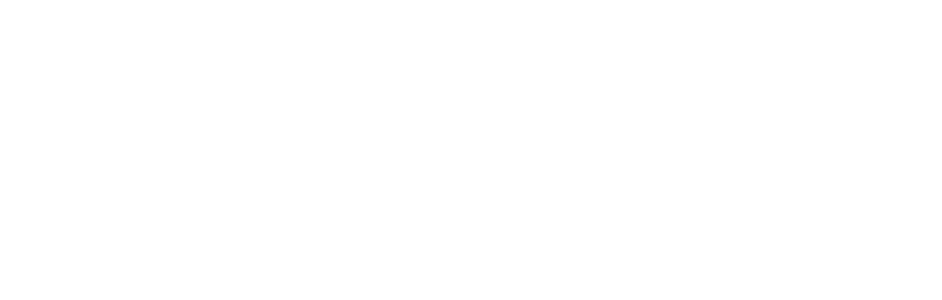
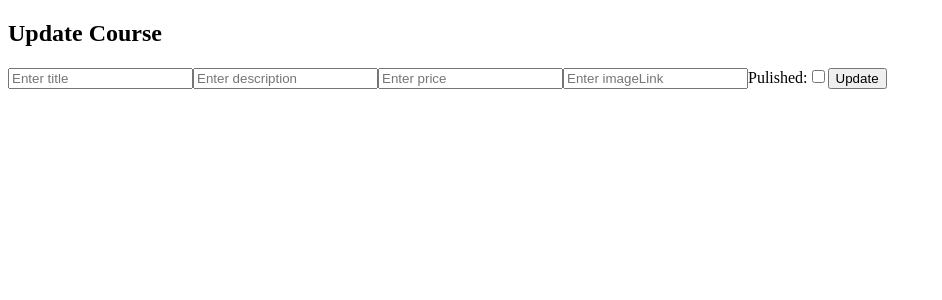
Before and after one commit to 100xdevs-cohort-3/assignments, a React (Vite) app in the folder week-7/client/: page /updatecourse/1 in a window 1280 px wide. Before the commit this address had no page. Shown: the top 300 px of the page, without its empty margins (0-942 px from the left). Built offline with nearby package versions, Linux system fonts and the light colour scheme; no server answers.

Commit message:
Fixed: Updating and Creating of course for Admin:

```diff
--- a/week-7/client/src/App.jsx
+++ b/week-7/client/src/App.jsx
@@ -4,6 +4,7 @@
 import Register from "./components/Register"
 import Login from "./components/Login"
 import Dashboard from "./components/Dashboard"
+import UpdateCourse from "./components/UpdateCourse"
 function App() {
 
   return (
@@ -14,6 +15,7 @@
       <Route path="/adminsignup" element={<Register />} />
       <Route path="/adminlogin" element={<Login />} />
       <Route path="/admindashboard" element={<Dashboard />} />
+      <Route path="/updatecourse/:id" element={<UpdateCourse />} />
     </Routes>
     </BrowserRouter>
     </>
--- a/week-7/client/src/components/Courses.jsx
+++ b/week-7/client/src/components/Courses.jsx
@@ -1,9 +1,11 @@
 import axios from "axios";
 import { useEffect, useState } from "react"
+import { useNavigate } from "react-router-dom";
 
 // use axios here, similar to register and login
 const Courses = () => {
   const [courses, setCourses] = useState([])
+  const navigate = useNavigate();
 
   useEffect(() => {
     const fetchCourses = async () => {
@@ -18,12 +20,15 @@
 
     fetchCourses();
   }, []);
+  const handleRoute = (id) => {
+    navigate(`/updatecourse/${id}`)
+  }
   return (
     <div>
       <h1>All Courses</h1>
       {
         courses.map((item, index) => (
-          <div key={index} style={{ border: "2px solid black"}}>
+            <div key={index} style={{ border: "2px solid black" }} onClick={() => handleRoute(item._id)}>
               <div>
                 <img src={item.imageLink} height={100} width={100} alt="Image" />
               </div>
--- a/week-7/client/src/components/Dashboard.jsx
+++ b/week-7/client/src/components/Dashboard.jsx
@@ -1,90 +1,50 @@
-import  { useState } from 'react';
-import axios from 'axios';
+import axios from "axios";
+import { useState } from "react";
 import Courses from "./Courses"
-
-const CreateCourse = () => {
-  const [title, setTitle] = useState('');
-  const [description, setDescription] = useState('');
-  const [price, setPrice] = useState('');
-  const [imageLink, setImageLink] = useState('');
-  const [published, setPublished] = useState(false);
+const Dashboard = () => {
+  const [title, setTitle] = useState("")
+  const [description, setDescription] = useState("")
+  const [price, setPrice] = useState("")
+  const [imageLink, setImageLink] = useState("")
+  const [published, setPublished] = useState(false)
 
   const handleSubmit = async (e) => {
     e.preventDefault();
-
     try {
-      await axios.post(
-        'http://localhost:3000/admin/courses',
-        {
+      await axios.post("http://localhost:3000/admin/courses", {
         title,
         description,
         price,
         imageLink,
         published
-        },
-        {
+      }, {
         headers: {
-            Authorization: `Bearer ${localStorage.getItem('adminToken')}`
+          Authorization: `Bearer ${localStorage.getItem("adminToken")}`
+        }
+      })
+      window.location.reload();
+    } catch (error) {
+      console.log("Error in creating Post..", error)
     }
   }
-      );
 
-      setTitle('');
-      setDescription('');
-      setPrice('');
-      setImageLink('');
-      setPublished(false);
-      // window.location.reload()
-    } catch (error) {
-      console.log("Error", error);
-    }
-  };
 
   return (
     <div>
       <Courses />
       <h2>Create New Course</h2>
       <form onSubmit={handleSubmit}>
-
-        <input
-          type="text"
-          placeholder="Course Title"
-          value={title}
-          onChange={(e) => setTitle(e.target.value)}
-          required
-        />
-        <input
-          placeholder="Course Description"
-          value={description}
-          onChange={(e) => setDescription(e.target.value)}
-          required
-        />
-        <input
-          type="number"
-          placeholder="Course Price"
-          value={price}
-          onChange={(e) => setPrice(e.target.value)}
-          required
-        />
-        <input
-          type="text"
-          placeholder="Image Link"
-          value={imageLink}
-          onChange={(e) => setImageLink(e.target.value)}
-          required
-        />
+        <input type="text" placeholder="Enter Title" value={title} onChange={(e) => setTitle(e.target.value)} required/>
+        <input type="text" placeholder="Enter description" value={description} onChange={(e) => setDescription(e.target.value)} required />
+        <input type="number" placeholder="Enter Price" value={price} onChange={(e) => setPrice(e.target.value)}required />
+        <input type="text" placeholder="Enter Image Link" value={imageLink} onChange={(e) => setImageLink(e.target.value)} required/>
         <label>
-          Published:
-          <input
-            type="checkbox"
-            checked={published}
-            onChange={(e) => setPublished(e.target.checked)}
-          />
+          Published: <input type="checkbox" checked={published} onChange={(e) => setPublished(e.target.checked)} />
         </label>
-        <button type="submit">Create Course</button>
+        <button type="submit">Submit</button>
       </form>
     </div>
   );
 };
 
-export default CreateCourse;
+export default Dashboard;
--- /dev/null
+++ b/week-7/client/src/components/UpdateCourse.jsx
@@ -0,0 +1,187 @@
+// import axios from 'axios';
+// import { useEffect, useState } from 'react';
+// import { useParams } from 'react-router-dom';
+
+// import { useState } from "react";
+
+// const UpdateCourse = () => {
+//   const { id } = useParams(); // Get course ID from URL
+//   const [course, setCourse] = useState({
+//     title: '',
+//     description: '',
+//     price: '',
+//     imageLink: '',
+//     published: false,
+//   });
+//   const [error, setError] = useState('');
+//   const [success, setSuccess] = useState('');
+
+//   useEffect(() => {
+//     // Use GET to fetch the course details
+//     const fetchCourse = async () => {
+//       try {
+//         const response = await axios.get(`http://localhost:3000/admin/courses/${id}`, {
+//           headers: {
+//             Authorization: `Bearer ${localStorage.getItem('adminToken')}`,
+//           },
+//         });
+//         console.log('The Response', response.data);
+
+//         if (response.data.course) {
+//           setCourse(response.data.course);
+//         }
+//       } catch (error) {
+//         setError('Failed to fetch course details');
+//       }
+//     };
+//     fetchCourse();
+//   }, [id]);
+
+//   const handleUpdate = async (e) => {
+//     e.preventDefault();
+//     setError('');
+//     setSuccess('');
+
+//     try {
+//       // PUT request to update the course details
+//       await axios.put(`http://localhost:3000/admin/courses/${id}`, course, {
+//         headers: {
+//           Authorization: `Bearer ${localStorage.getItem('adminToken')}`,
+//         },
+//       });
+//       setSuccess('Course updated successfully');
+//     } catch (error) {
+//       setError('Failed to update course');
+//     }
+//   };
+
+//   return (
+//     <div>
+//       <h2>Update Course</h2>
+//       {error && <p style={{ color: 'red' }}>{error}</p>}
+//       {success && <p style={{ color: 'green' }}>{success}</p>}
+//       <form onSubmit={handleUpdate}>
+//         <input
+//           type="text"
+//           placeholder="Course Title"
+//           value={course.title}
+//           onChange={(e) => setCourse({ ...course, title: e.target.value })}
+//           required
+//         />
+//         <textarea
+//           placeholder="Course Description"
+//           value={course.description}
+//           onChange={(e) => setCourse({ ...course, description: e.target.value })}
+//           required
+//         />
+//         <input
+//           type="number"
+//           placeholder="Course Price"
+//           value={course.price}
+//           onChange={(e) => setCourse({ ...course, price: e.target.value })}
+//           required
+//         />
+//         <input
+//           type="text"
+//           placeholder="Image Link"
+//           value={course.imageLink}
+//           onChange={(e) => setCourse({ ...course, imageLink: e.target.value })}
+//           required
+//         />
+//         <label>
+//           Published:
+//           <input
+//             type="checkbox"
+//             checked={course.published}
+//             onChange={(e) => setCourse({ ...course, published: e.target.checked })}
+//           />
+//         </label>
+//         <button type="submit">Update Course</button>
+//       </form>
+//     </div>
+//   );
+// };
+
+// export default UpdateCourse;
+
+
+import axios from "axios";
+import { useEffect, useState } from "react";
+import { useNavigate, useParams } from "react-router-dom";
+
+const UpdateCourse = () => {
+    const { id } = useParams();
+    const navigate = useNavigate()
+
+
+    const [success, setSuccess] = useState('');
+    const [course, setCourse] = useState({
+        title: "",
+        description: "",
+        price: "",
+        imageLink: "",
+        published: false
+    })
+
+    useEffect(() => {
+        const fetchOneCourse = async () => {
+            try {
+                const response = await axios.get(`http://localhost:3000/admin/courses/${id}`, {
+                    headers: {
+                        Authorization: `Bearer ${localStorage.getItem("adminToken")}`
+                    }
+                })
+                console.log(response.data);
+                if (response.data.course) {
+                    setCourse(response.data.course)
+                }
+            } catch (error) {
+                console.log("Error occured while getting the course", error)
+            }
+        }
+        fetchOneCourse()
+    }, [id])
+
+    const handleSubmit = async (e) => {
+        e.preventDefault();
+        try {
+            await axios.put(`http://localhost:3000/admin/courses/${id}`, course, {
+                headers: {
+                    Authorization: `Bearer ${localStorage.getItem("adminToken")}`
+                }
+            })
+            setSuccess('Course updated successfully');
+        } catch (error) {
+            console.log("Error occured while updating the course", error)
+        }
+    }
+
+    const handleNavigate = () => {
+        navigate("/admindashboard")
+    }
+
+    return (
+        <div>
+            <h2>Update Course</h2>
+            {success &&
+                <>
+                    <p style={{ color: 'green' }}>{success}</p>
+                    <button onClick={handleNavigate}>Click to Back to the Dashboard</button>
+                </>
+            }
+            <form onSubmit={handleSubmit}>
+                <input type="text" placeholder="Enter title" value={course.title} onChange={(e) => setCourse({ ...course, title: e.target.value })} />
+                <input type="text" placeholder="Enter description" value={course.description} onChange={(e) => setCourse({ ...course, description: e.target.value })} />
+                <input type="number" placeholder="Enter price" value={course.price} onChange={(e) => setCourse({ ...course, price: e.target.value })} />
+                <input type="text" placeholder="Enter imageLink" value={course.imageLink} onChange={(e) => setCourse({ ...course, imageLink: e.target.value })} />
+                <label>
+                    Pulished:
+                    <input type="checkbox" checked={course.published} onChange={(e) => setCourse({ ...course, published: e.target.checked })} />
+                </label>
+                <button type="submit">Update</button>
+            </form>
+        </div>
+    );
+};
+
+export default UpdateCourse;
```
Lines whose indentation alone changed are shown as unchanged.
